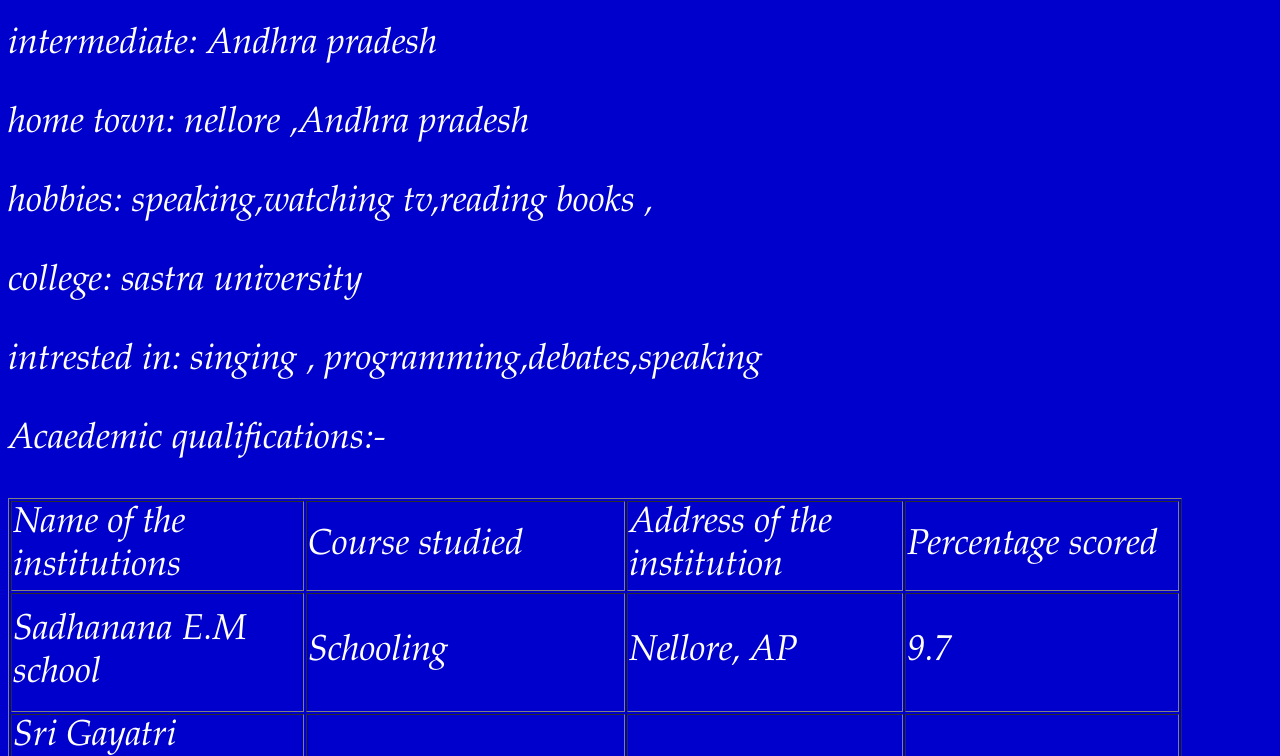
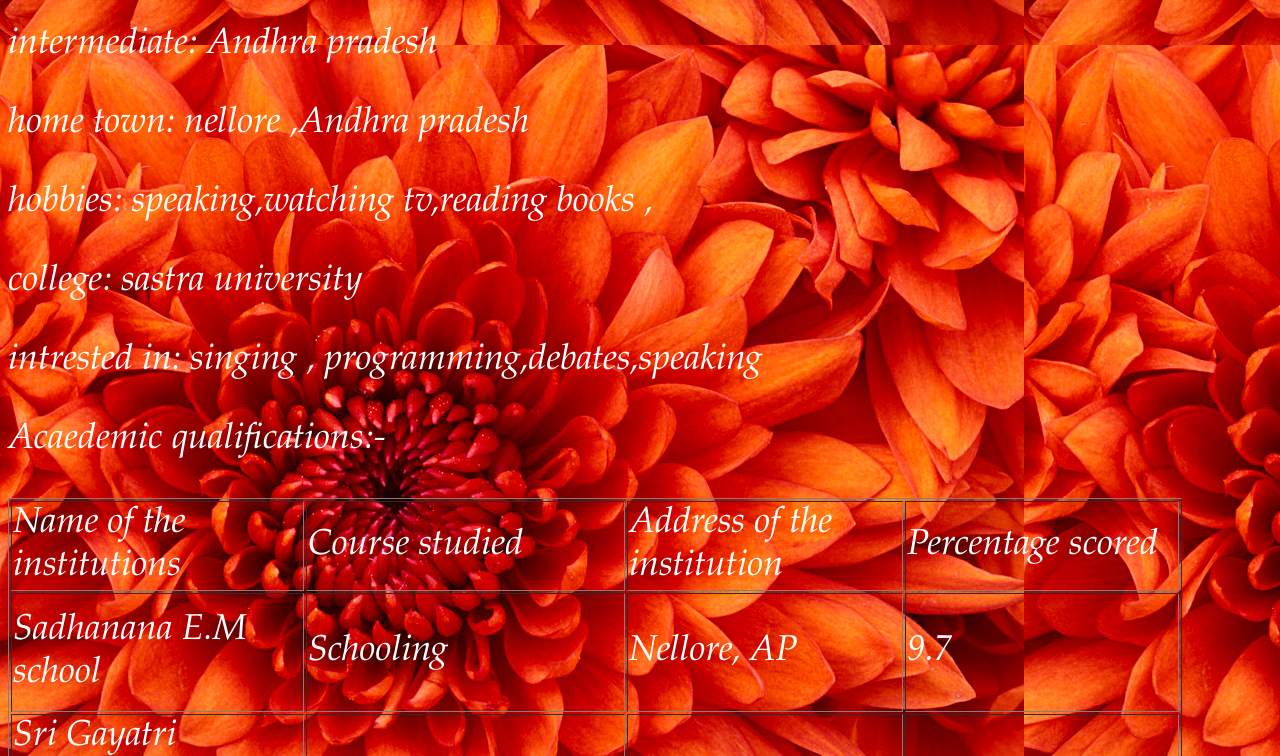
Before and after one commit to ramyarajan16/ramyarajan16.github.io, a plain HTML site: page details.html in a window 1280 px wide. Shown: the part 723-1479 px from the top of the page. Drawn offline with Linux system fonts and the light colour scheme.

Commit message:
Update details.html

```diff
--- a/details.html
+++ b/details.html
@@ -12,7 +12,7 @@ body,td,th {
 }
 body {
 	background-color: #00C;
-	background-image: url(../../Users/Public/Pictures/Sample%20Pictures/Chrysanthemum.jpg);
+	background-image: url(ramyarajan16.github.io/Chrysanthemum.jpg);
 }
 </style>
 </head>
```
